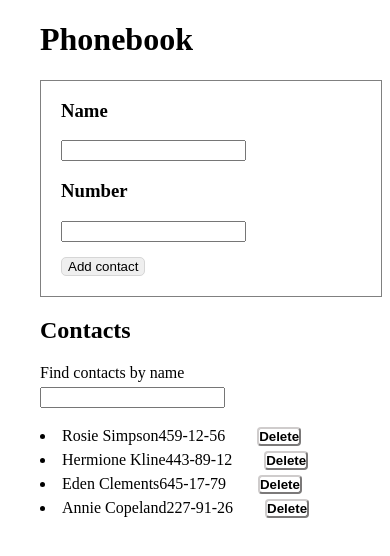
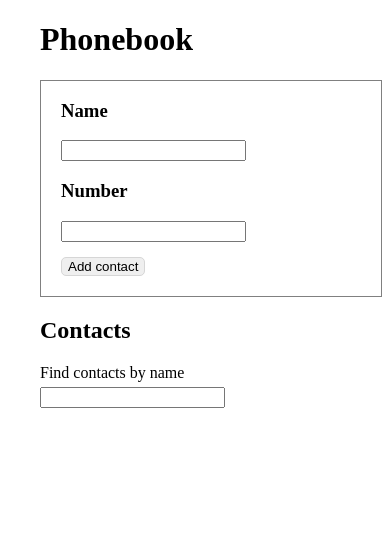
Before and after one commit to AdrianAntonov/goit-react-hw-08-phonebook, a React (Create React App) app: page / in a window 390 px wide. Shown: the top 556 px of the page. Built offline with nearby package versions, Linux system fonts and the light colour scheme.

Commit message:
phonebook update

```diff
--- a/package.json
+++ b/package.json
@@ -2,10 +2,12 @@
   "name": "goit-react-hw-02-phonebook",
   "version": "0.1.0",
   "private": true,
+  "homepage": "https://AdrianAntonov.github.io/goit-react-hw-02-phonebook",
   "dependencies": {
     "@testing-library/jest-dom": "^5.14.1",
     "@testing-library/react": "^11.2.7",
     "@testing-library/user-event": "^12.8.3",
+    "gh-pages": "^3.2.3",
     "react": "^17.0.2",
     "react-dom": "^17.0.2",
     "react-scripts": "4.0.3",
@@ -17,7 +19,9 @@
     "build": "react-scripts build",
     "test": "react-scripts test",
     "eject": "react-scripts eject",
-    "prepare": "husky install"
+    "prepare": "husky install",
+    "predeploy": "npm run build",
+    "deploy": "gh-pages -d build"
   },
   "eslintConfig": {
     "extends": [
--- a/src/App.js
+++ b/src/App.js
@@ -8,13 +8,26 @@ import "./App.css";
 class App extends Component {
   state = {
     contacts: [
-      { id: "id-1", name: "Rosie Simpson", number: "459-12-56" },
-      { id: "id-2", name: "Hermione Kline", number: "443-89-12" },
-      { id: "id-3", name: "Eden Clements", number: "645-17-79" },
-      { id: "id-4", name: "Annie Copeland", number: "227-91-26" },
+      // { id: "id-1", name: "Rosie Simpson", number: "459-12-56" },
+      // { id: "id-2", name: "Hermione Kline", number: "443-89-12" },
+      // { id: "id-3", name: "Eden Clements", number: "645-17-79" },
+      // { id: "id-4", name: "Annie Copeland", number: "227-91-26" },
     ],
     filter: "",
   };
+
+  componentDidMount() {
+    const contact = localStorage.getItem("contacts");
+    const parsedContact = JSON.parse(contact);
+    if (parsedContact) this.setState({ contacts: parsedContact });
+  }
+
+  componentDidUpdate(prevProps, prevState) {
+    if (prevState.contacts !== this.state.contacts) {
+      localStorage.setItem("contacts", JSON.stringify(this.state.contacts));
+    }
+    // if (this.state.contacts.length === 0) localStorage.removeItem("contacts");
+  }
 
   contactAdding = (name, number) => {
     const check = this.state.contacts.some((item) => item.name === name);
@@ -39,9 +52,11 @@ class App extends Component {
   renderFilter = () => {
     const { filter, contacts } = this.state;
     const lowerFilter = filter.toLowerCase();
-    return contacts.filter((item) =>
-      item.name.toLowerCase().includes(lowerFilter)
-    );
+    if (contacts) {
+      return contacts.filter((item) =>
+        item.name.toLowerCase().includes(lowerFilter)
+      );
+    }
   };
 
   deleteContact = (id) => {
--- a/src/components/ContactForm/ContactForm.js
+++ b/src/components/ContactForm/ContactForm.js
@@ -15,6 +15,7 @@ class ContactForm extends Component {
   reset = () => {
     this.setState({ name: "", number: "" });
   };
+
   changeHandler = (e) => {
     const { name, value } = e.target;
     this.setState({
--- a/src/components/ContactList/ContactList.js
+++ b/src/components/ContactList/ContactList.js
@@ -13,6 +13,8 @@ export class ContactList extends Component {
   };
 
   render() {
+    // console.log(this.props.contactList);
+    if (this.props.contactList) {
       return (
         <div className={styles.list}>
           {this.props.contactList.map((item) => (
@@ -29,6 +31,9 @@ export class ContactList extends Component {
           ))}
         </div>
       );
+    } else {
+      return null;
+    }
   }
 }
 
```
Also changed, not shown: 1 other file (tests, documents, lock files or other folders). Lines whose indentation alone changed are shown as unchanged.
